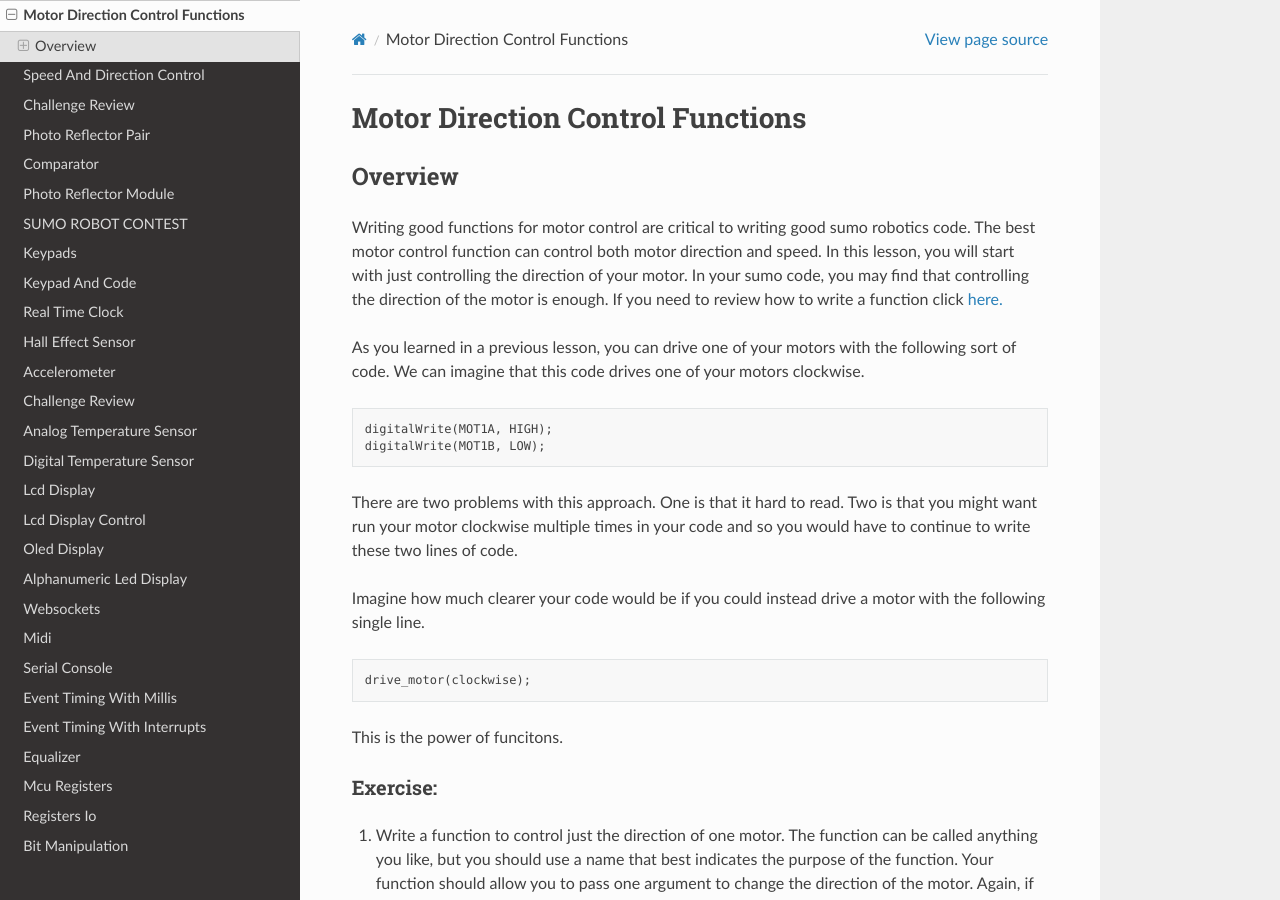
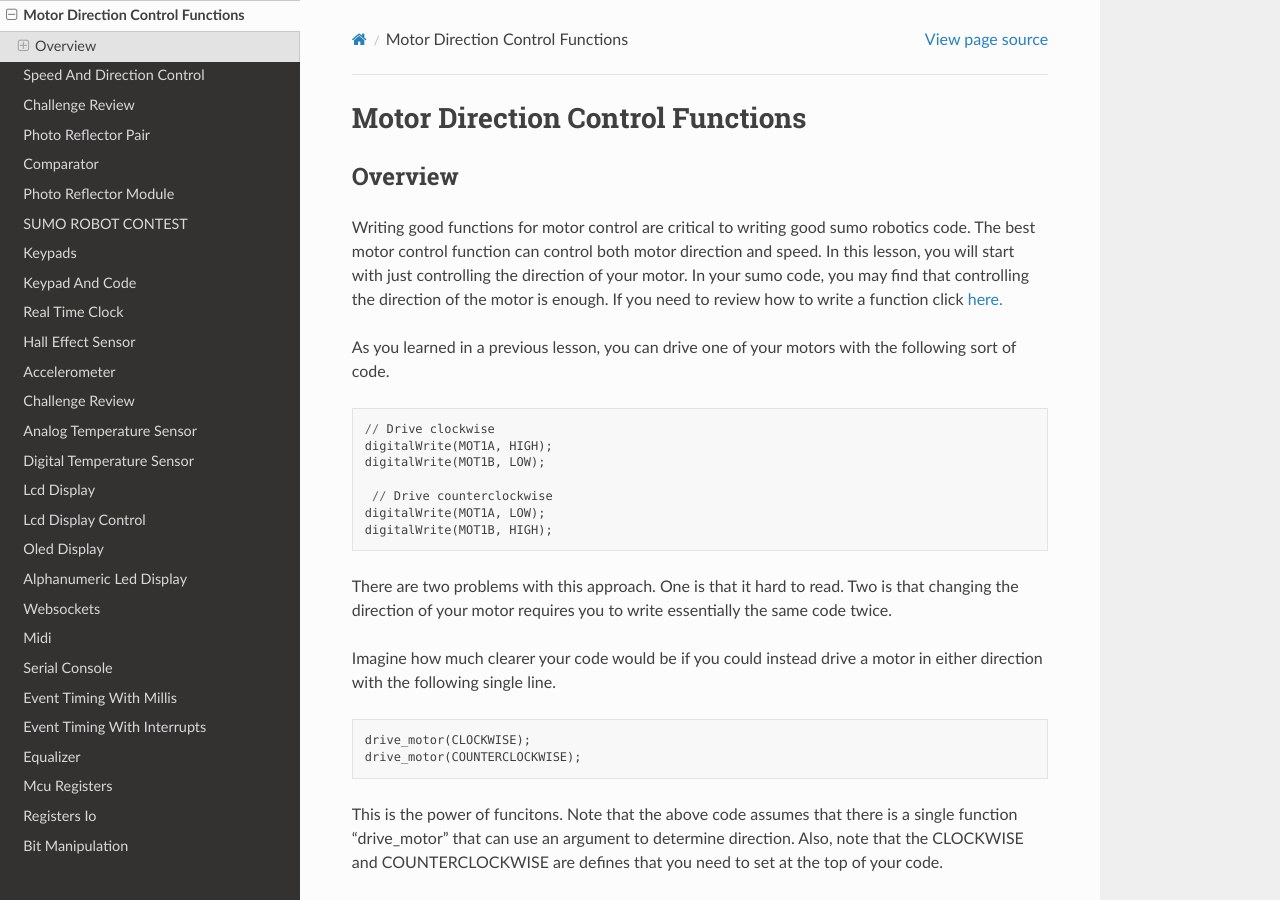
Before and after one commit to maxtkc/mvths-wiki, a Sphinx documentation site: the page built from docs/061-motor-direction-control-functions.rst, in a window 1280 px wide and 900 px high. Built offline with Sphinx 7.4.7 and the Read the Docs theme 2.0.0, drawn with Linux system fonts in a browser that asks for light colours; pages that are not in the unit, such as notebooks, are missing from menus.

Commit message:
Update 061-motor-direction-control-functions.rst

```diff
--- a/docs/061-motor-direction-control-functions.rst
+++ b/docs/061-motor-direction-control-functions.rst
@@ -6,22 +6,28 @@ Overview
 
 Writing good functions for motor control are critical to writing good sumo robotics code. The best motor control function can control both motor direction and speed. In this lesson, you will start with just controlling the direction of your motor. In your sumo code, you may find that controlling the direction of the motor is enough. If you need to review how to write a function click `here. <https://mvths-wiki.readthedocs.io/en/latest/031-functions.html?highlight=functions#functions>`_
 
-As you learned in a previous lesson, you can drive one of your motors with the following sort of code. We can imagine that this code drives one of your motors clockwise.
+As you learned in a previous lesson, you can drive one of your motors with the following sort of code.
 
 .. code::
 
+    // Drive clockwise
     digitalWrite(MOT1A, HIGH);
     digitalWrite(MOT1B, LOW);
 
-There are two problems with this approach. One is that it hard to read. Two is that you might want run your motor clockwise multiple times in your code and so you would have to continue to write these two lines of code.
+     // Drive counterclockwise
+    digitalWrite(MOT1A, LOW);
+    digitalWrite(MOT1B, HIGH);
 
-Imagine how much clearer your code would be if you could instead drive a motor with the following single line.
+There are two problems with this approach. One is that it hard to read. Two is that changing the direction of your motor requires you to write essentially the same code twice.
+
+Imagine how much clearer your code would be if you could instead drive a motor in either direction with the following single line.
 
 .. code::
 
-   drive_motor(clockwise);
+   drive_motor(CLOCKWISE);
+   drive_motor(COUNTERCLOCKWISE);
 
-This is the power of funcitons.
+This is the power of funcitons. Note that the above code assumes that there is a single function "drive_motor" that can use an argument to determine direction. Also, note that the CLOCKWISE and COUNTERCLOCKWISE are defines that you need to set at the top of your code.
 
 Exercise:
 ~~~~~~~~~
```
